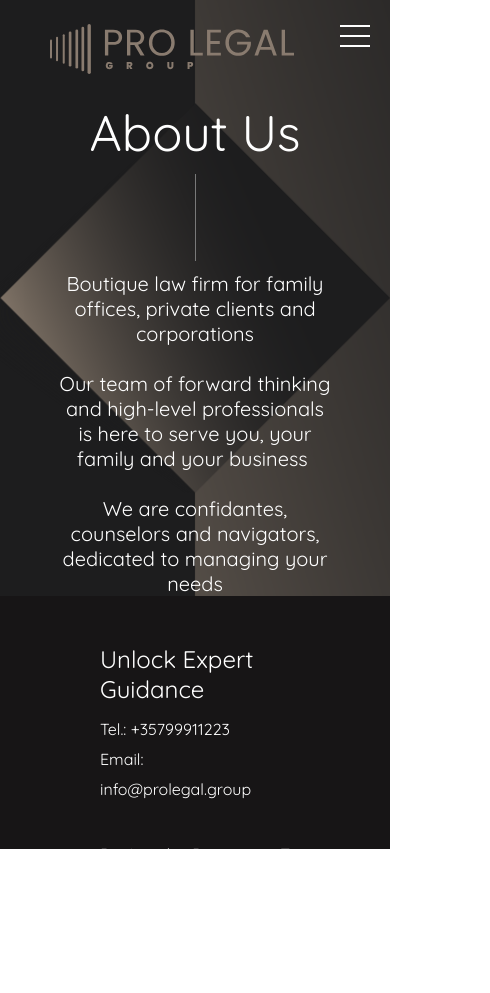
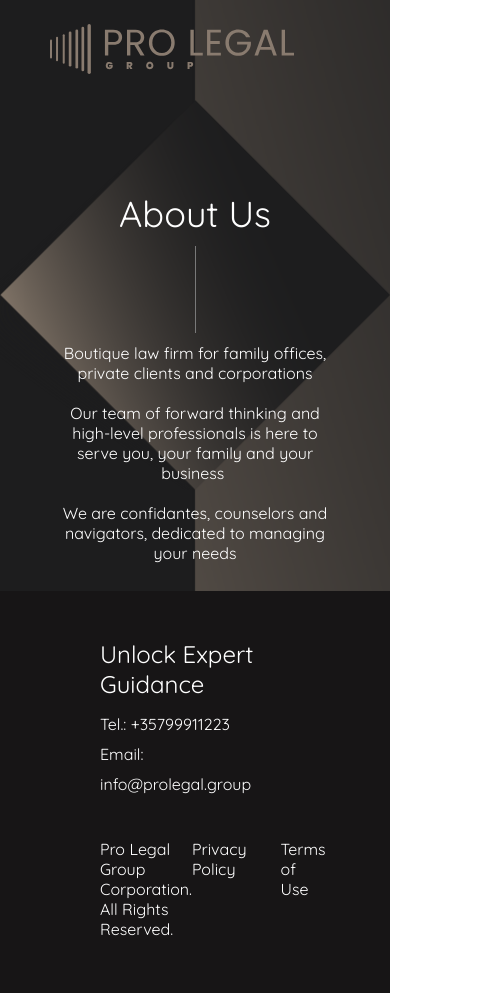
Before and after one commit to ultimatulny/Pro-Legal-Group, a React (Create React App) app: page /about in a window 390 px wide. Shown: the whole page, 490 px wide, since content can reach past the window. Before the commit the page ends 944 px from the top, so only its background shows below. Built offline with nearby package versions, Linux system fonts and the light colour scheme.

Commit message:
fix: ver 0.4

```diff
--- a/src/App.css
+++ b/src/App.css
@@ -306,121 +306,6 @@
   display: none;
 }
 
-label .menu {
-  position: absolute;
-  right: -100px;
-  top: -100px;
-  z-index: 100;
-  width: 200px;
-  height: 200px;
-  border-radius: 50% 50% 50% 50%;
-  -webkit-transition: 0.5s ease-in-out;
-  transition: 0.5s ease-in-out;
-  box-shadow: 0 0 0 0 #000000, 0 0 0rgb (0, 0, 0) fff;
-  cursor: pointer;
-}
-
-label .hamburger {
-  position: absolute;
-  top: 135px;
-  left: 50px;
-  width: 30px;
-  height: 2px;
-  background: #ffffff;
-  display: block;
-  -webkit-transform-origin: center;
-  transform-origin: center;
-  -webkit-transition: 0.5s ease-in-out;
-  transition: 0.5s ease-in-out;
-}
-
-label .hamburger:after,
-label .hamburger:before {
-  -webkit-transition: 0.5s ease-in-out;
-  transition: 0.5s ease-in-out;
-  content: "";
-  position: absolute;
-  display: block;
-  width: 100%;
-  height: 100%;
-  background: #ffffff;
-}
-
-label .hamburger:before {
-  top: -10px;
-}
-
-label .hamburger:after {
-  bottom: -10px;
-}
-
-label input {
-  display: none;
-}
-
-label input:checked + .menu {
-  box-shadow: 0 0 0 100vw #000000, 0 0 0 100vh #000000;
-  border-radius: 0;
-  background-color: #000000;
-}
-
-label input:checked + .menu .hamburger {
-  -webkit-transform: rotate(45deg);
-  transform: rotate(45deg);
-}
-
-label input:checked + .menu .hamburger:after {
-  -webkit-transform: rotate(90deg);
-  transform: rotate(90deg);
-  bottom: 0;
-}
-
-label input:checked + .menu .hamburger:before {
-  -webkit-transform: rotate(90deg);
-  transform: rotate(90deg);
-  top: 0;
-}
-
-label input:checked + .menu + ul {
-  opacity: 1;
-}
-
-label ul {
-  z-index: 200;
-  position: absolute;
-  top: 50%;
-  left: 50%;
-  -webkit-transform: translate(-50%, -50%);
-  transform: translate(-50%, -50%);
-  opacity: 0;
-  -webkit-transition: 0.25s 0s ease-in-out;
-  transition: 0.25s 0s ease-in-out;
-}
-
-label a {
-  margin-bottom: 1em;
-  display: block;
-  text-decoration: none;
-}
-
-label h1 {
-  position: absolute;
-  top: 50%;
-  left: 50%;
-  -webkit-transform: translate(-50%, -50%);
-  transform: translate(-50%, -50%);
-  width: 80%;
-  text-align: center;
-}
-
-.mobile-menu {
-  display: flex;
-  flex-direction: column;
-  font-size: 32px;
-  justify-content: center;
-  margin-top: 20%;
-}
-
 @media screen and (max-width: 1380px) {
   .tabs__header {
     flex-wrap: wrap;
@@ -439,10 +324,39 @@
   .burger-menu {
     display: block;
   }
+  .page {
+    margin-top: 10%;
+  }
+}
+@media screen and (max-width: 1000px) {
+  .page {
+    margin-top: 15%;
+  }
 }
 
 @media screen and (max-width: 988px) {
   .leadership__history {
     flex-direction: column;
   }
+  .page h1 {
+    font-size: 36px;
+  }
+  .page p {
+    font-size: 16px;
+  }
+  .footer {
+    height: auto;
+  }
 }
+
+@media screen and (max-width: 780px) {
+  .page {
+    margin-top: 25%;
+  }
+}
+
+@media screen and (max-width: 600px) {
+  .page {
+    margin-top: 30%;
+  }
+}
--- a/src/components/Header.jsx
+++ b/src/components/Header.jsx
@@ -17,17 +17,7 @@
                 <div>
                     <li className="pc-btn"><Link to="/clients">Private Clients & Family Offices</Link></li>
                     <li className="pc-btn"><Link to="/corporations">Corporations</Link></li>
-                    <label className="burger-menu">
-                        <input  type="checkbox"/>
-                        <span class="menu"> <span class="hamburger"></span> </span>
-                        <ul className="mobile-menu">
-                            <li> <Link to="/about">About Us</Link> </li>
-                            <li> <Link to="/mission">Our Mission & Vision</Link> </li>
-                            <li> <Link to="/leadership">Leadership</Link> </li>
-                            <li> <Link to="/clients">Private Clients & Family Offices</Link> </li>
-                            <li> <Link to="/corporations">Corporations</Link> </li>
-                        </ul>
-                    </label>
+
                 </div>
 
             </ul>
```
